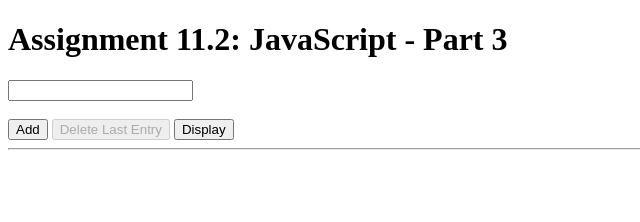
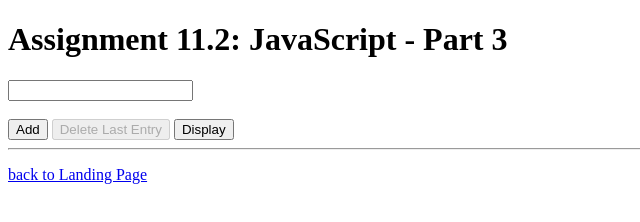
Before and after one commit to Aleque2023/csd-340, a plain HTML site: page module-11/quezada_Mod11_2.html in a window 1280 px wide. Shown: the whole page, without its empty margins (0-640 px from the left). Drawn offline with Linux system fonts and the light colour scheme.

Commit message:
Finished

```diff
--- a/module-11/quezada_Mod11_2.html
+++ b/module-11/quezada_Mod11_2.html
@@ -49,5 +49,9 @@
         <hr>
 
         <p id="output"></p>
+
+        <footer>
+            <a href="..//index.html">back to Landing Page</a>
+        </footer>
     </body>
 </html>
```
